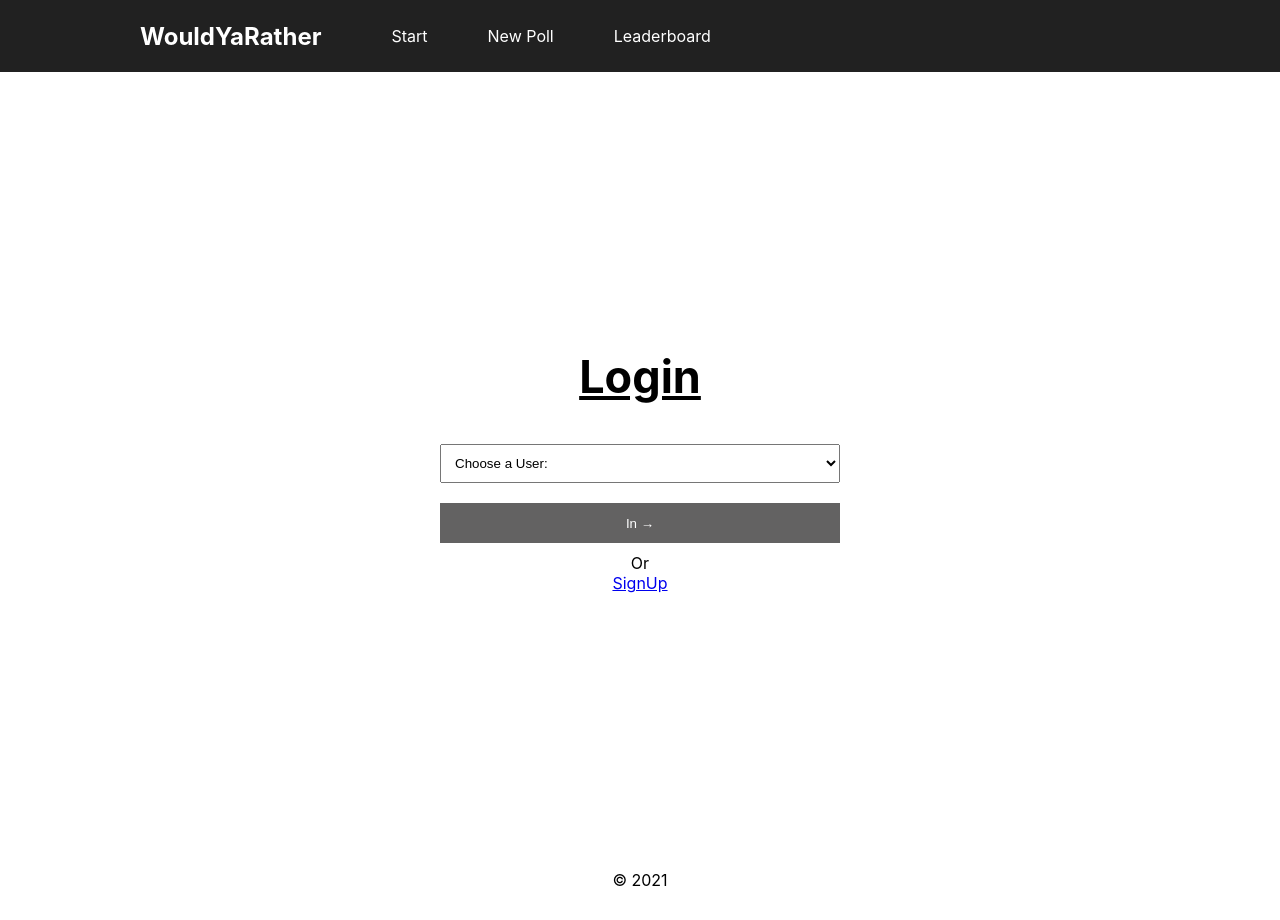
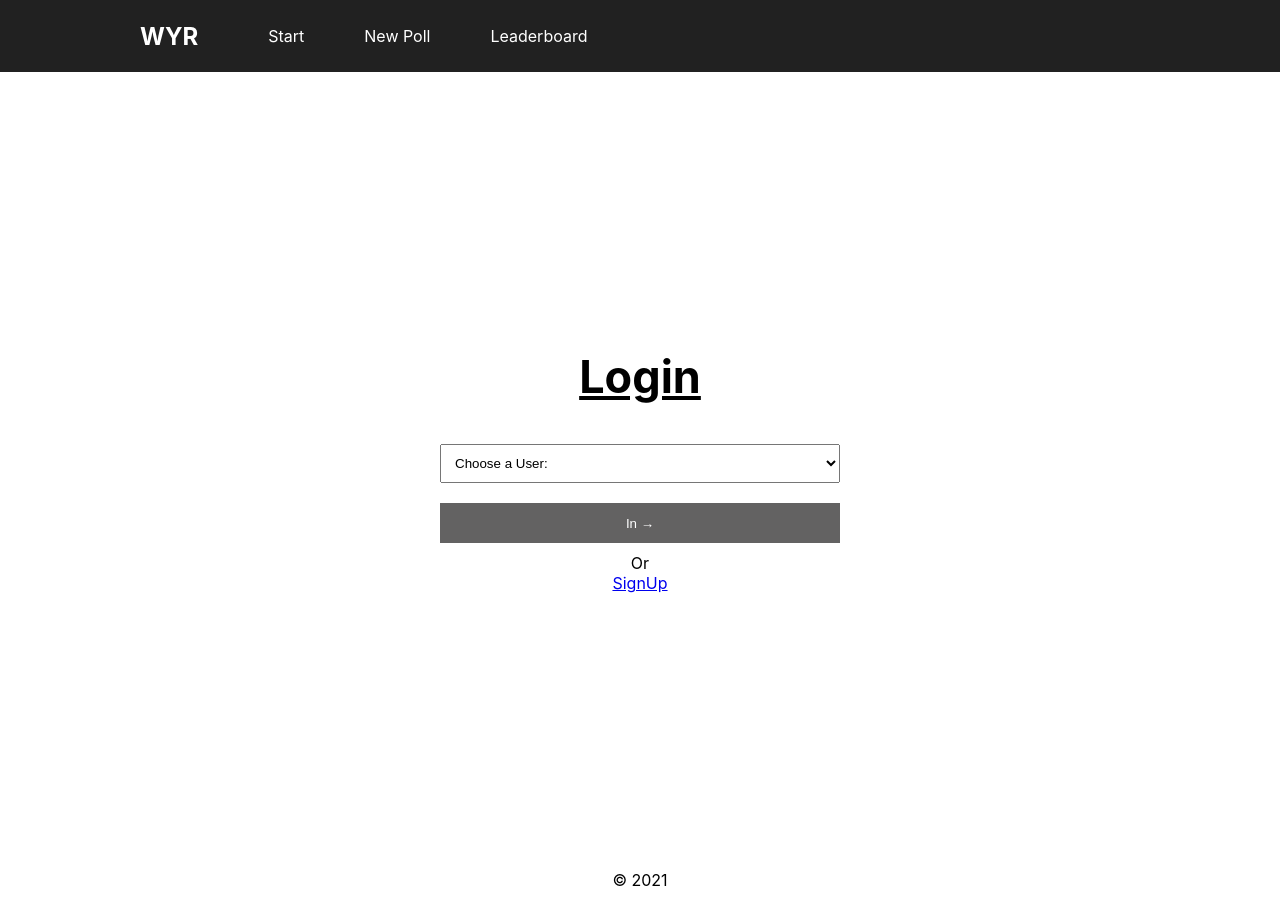
Before and after one commit to T1263/wyr, a React (Create React App) app: page /login in a window 1280 px wide. Built offline with nearby package versions, Linux system fonts and the light colour scheme.

Commit message:
refactor: abbreviated logo

```diff
--- a/src/features/logo/Logo.js
+++ b/src/features/logo/Logo.js
@@ -3,7 +3,7 @@ import React from 'react';
 export default function Logo() {
   return (
     <div>
-      <h2>WouldYaRather</h2>
+      <h2>WYR</h2>
     </div>
   );
 }
```
